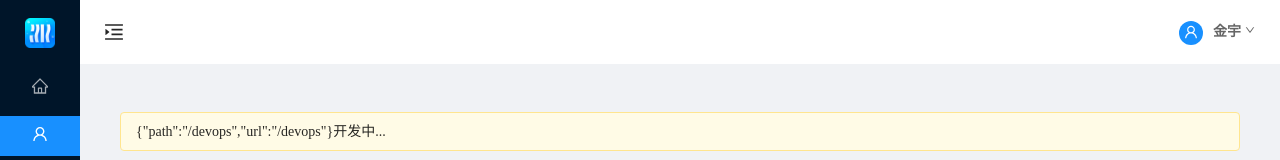
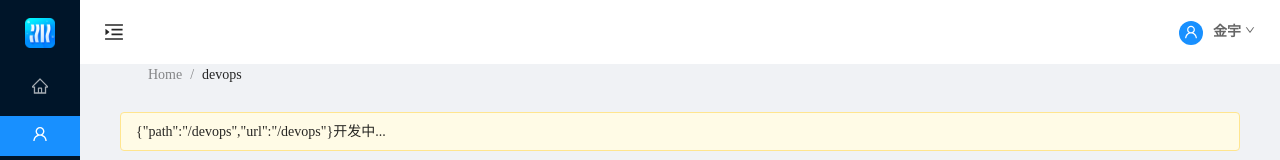
Before and after one commit to zhangqijohn/react, a React (Create React App) app: page / in a window 1280 px wide. Both pictures are taken after a click on the item "DevOps". Shown: the top 160 px of the page. Built offline with nearby package versions, Linux system fonts and the light colour scheme.

Commit message:
导航栏添加面包屑。

```diff
--- /dev/null
+++ b/src/layouts/breadcrumb/index.css
@@ -0,0 +1,7 @@
+.bread-crumb::before {
+  content: '';
+  width: 0;
+  height: 100%;
+  display: inline-block;
+  vertical-align: middle;
+}
--- /dev/null
+++ b/src/layouts/breadcrumb/index.tsx
@@ -0,0 +1,29 @@
+import './index.css'
+import React from 'react'
+import { Breadcrumb } from 'antd'
+import { useLocation, Link } from 'react-router-dom'
+
+export interface BreadcrumbProps {
+
+}
+
+export default function (props: BreadcrumbProps) {
+  const location = useLocation();
+  const pathSnippets = location.pathname.split('/').filter(i => i);
+  const extraBreadcrumbItems = pathSnippets.map((current, index) => {
+    const url = `/${pathSnippets.slice(0, index + 1).join('/')}`;
+    return (
+      <Breadcrumb.Item key={url}>
+        <Link to={url}>{current}</Link>
+      </Breadcrumb.Item>
+    );
+  });
+  const breadcrumbItems = [
+    <Breadcrumb.Item key="home">
+      <Link to="/">Home</Link>
+    </Breadcrumb.Item>,
+  ].concat(extraBreadcrumbItems);
+  return (
+    <Breadcrumb className="bread-crumb">{breadcrumbItems}</Breadcrumb>
+  );
+}
--- a/src/layouts/layout.tsx
+++ b/src/layouts/layout.tsx
@@ -10,6 +10,7 @@ import {
 import FooterComponent from "./footer";
 import Sider from './sider'
 import Content from './content'
+import BreadCrumb from './breadcrumb'
 
 const { Header } = Layout;
 
@@ -59,6 +60,7 @@ class LayoutComponent extends React.Component<any, any> {
                             >
                                 { React.createElement(this.state.collapsed ? MenuUnfoldOutlined : MenuFoldOutlined) }
                             </div>
+                            <BreadCrumb></BreadCrumb>
                             <div className="q1-dropdown">
                                 <Dropdown overlay={ this.menu }>
                                     <div className="q1-dropdown__container">
```
